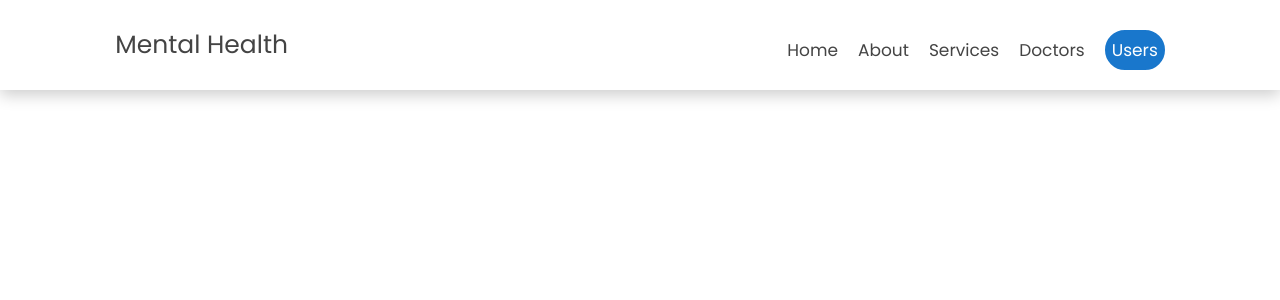
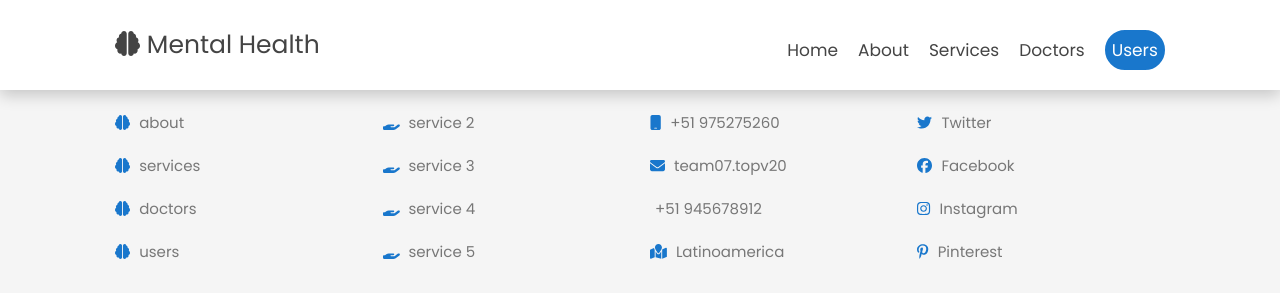
Before and after one commit to d1360cub/mental-health-front, a React (Create React App) app: page / in a window 1280 px wide. Shown: the top 300 px of the page. Built offline with nearby package versions, Linux system fonts and the light colour scheme.

Commit message:
Se agregó Componentes header y footer

```diff
--- a/package.json
+++ b/package.json
@@ -3,6 +3,10 @@
   "version": "0.1.0",
   "private": true,
   "dependencies": {
+    "@fortawesome/fontawesome-svg-core": "^1.3.0",
+    "@fortawesome/free-brands-svg-icons": "^6.0.0",
+    "@fortawesome/free-solid-svg-icons": "^6.0.0",
+    "@fortawesome/react-fontawesome": "^0.1.17",
     "@testing-library/jest-dom": "^5.16.2",
     "@testing-library/react": "^12.1.4",
     "@testing-library/user-event": "^13.5.0",
--- a/src/App.js
+++ b/src/App.js
@@ -1,11 +1,13 @@
 import logo from './logo.svg';
 import './App.css';
 import Header from './Components/Header';
+import Footer from './Components/Footer';
 
 function App() {
   return (
     <div>
       <Header/>
+      <Footer/>
     </div>
   );
 }
--- /dev/null
+++ b/src/Components/Footer.css
@@ -0,0 +1,25 @@
+.footer .footer__box-container {
+    display: grid;
+    grid-template-columns: repeat(auto-fit, minmax(22rem, 1fr));
+    gap: 2rem;
+  }
+
+  .footer .footer__box-container .footer__box h3 {
+    font-size: 2.5rem;
+  }
+
+  .footer .footer__box-container .footer__box a {
+    display: block;
+    font-size: 1.5rem;
+    color: var(--light-color);
+    padding: 1rem 0;
+  }
+
+  .footer .footer__box-container .footer__box a i {
+    padding-right: .5rem;
+    color: var(--blue);
+  }
+
+  .footer .footer__box-container .footer__box a:hover i {
+    padding-right: 2rem;
+  }
--- /dev/null
+++ b/src/Components/Footer.jsx
@@ -0,0 +1,93 @@
+import React from "react";
+import {FontAwesomeIcon} from '@fortawesome/react-fontawesome'
+import {faBrain, faHandHolding, faMapLocation, faPhone, faMobile, faEnvelope} from '@fortawesome/free-solid-svg-icons'
+import {faLinkedin,faTwitter, faFacebook, faInstagram, faPinterestP} from '@fortawesome/free-brands-svg-icons'
+import './Footer.css'
+
+const Footer = () =>{
+    return(
+    <section className="footer">
+        <div className="footer__box-container">
+            <div className="footer__box">
+                <h3>mental health</h3>
+                <a href="#home">
+                    <i className="fa fa-brain"><FontAwesomeIcon icon={faBrain}/></i> home
+                </a>
+                <a href="#about">
+                    <i className="fa fa-brain"><FontAwesomeIcon icon={faBrain}/></i> about
+                </a>
+                <a href="#services">
+                    <i className="fa fa-brain"><FontAwesomeIcon icon={faBrain}/></i> services
+                </a>
+                <a href="#doctors">
+                    <i className="fa fa-brain"><FontAwesomeIcon icon={faBrain}/></i> doctors
+                </a>
+                <a href="#">
+                    <i className="fa fa-brain"><FontAwesomeIcon icon={faBrain}/></i> users
+                </a>
+            </div>
+
+            <div className="footer__box">
+                <h3>our services</h3>
+                <a href="#services">
+                    <i className="fa fa-hand-holding"><FontAwesomeIcon icon={faHandHolding}/></i> service 1
+                </a>
+                <a href="#services">
+                    <i className="fa fa-hand-holding"><FontAwesomeIcon icon={faHandHolding}/></i> service 2
+                </a>
+                <a href="#services">
+                    <i className="fa fa-hand-holding"><FontAwesomeIcon icon={faHandHolding}/></i> service 3
+                </a>
+                <a href="#services">
+                    <i className="fa fa-hand-holding"><FontAwesomeIcon icon={faHandHolding}/></i> service 4
+                </a>
+                <a href="services">
+                    <i className="fa fa-hand-holding"><FontAwesomeIcon icon={faHandHolding}/></i> service 5
+                </a>
+            </div>
+
+            <div className="footer__box">
+                <h3>Contact Info</h3>
+                <a href="#">
+                    <i className="fas fa-phone"><FontAwesomeIcon icon={faPhone}/></i> +51-123-456-789
+                </a>
+                <a href="#">
+                    <i className="fas fa-mobile"><FontAwesomeIcon icon={faMobile}/></i> +51 975275260
+                </a>
+                <a href="#">
+                    <i className="fas fa-envelope"><FontAwesomeIcon icon={faEnvelope}/></i> team07.topv20
+                </a>
+                <a href="#">
+                    <i className="fab fa-whatsapp"></i> +51 945678912
+                </a>
+                <a href="#">
+                    <i className="fa fa-map-location"><FontAwesomeIcon icon={faMapLocation}/></i> Latinoamerica
+                </a>
+            </div>
+
+            <div className="footer__box">
+                <h3>Follow Us</h3>
+                <a href="#">
+                    <i className="fab fa-linkedin"><FontAwesomeIcon icon={faLinkedin}/></i> Linkedin
+                </a>
+                <a href="#" target="__blank">
+                    <i className="fab fa-twitter"><FontAwesomeIcon icon={faTwitter}/></i> Twitter
+                </a>
+                <a href="#">
+                    <i className="fab fa-facebook-f"><FontAwesomeIcon icon={faFacebook}/></i> Facebook
+                </a>
+                <a href="#">
+                    <i className="fab fa-instagram"><FontAwesomeIcon icon={faInstagram}/></i> Instagram
+                </a>
+                <a href="#">
+                    <i className="fab fa-pinterest-p"><FontAwesomeIcon icon={faPinterestP}/></i> Pinterest
+                </a>
+            </div>
+        </div>
+  </section>
+
+    )
+}
+
+
+export default Footer
--- a/src/Components/Header.jsx
+++ b/src/Components/Header.jsx
@@ -1,11 +1,17 @@
 import React from "react";
 import './Header.css'
+import {FontAwesomeIcon} from '@fortawesome/react-fontawesome'
+import {faBrain, faBars} from '@fortawesome/free-solid-svg-icons'
+
 
 const Header = () =>{
     return(
     <header className="header">
         <a href="#" className="header__logo">
-            <i className="fa fa-brain"></i> Mental Health
+            <div className="fa fa-brain">
+                <FontAwesomeIcon icon={faBrain}/> Mental Health
+            </div>
+
         </a>
         <nav className="header__navigation">
             <a href="#home">Home</a>
@@ -15,7 +21,9 @@ const Header = () =>{
             <a href="/login.html" className="btn-users">Users</a>
         </nav>
 
-        <div id="header__menu-btn-responsive" className="fas fa-bars"></div>
+        <div id="header__menu-btn-responsive" className="fas fa-bars">
+            <FontAwesomeIcon icon= {faBars}/>
+        </div>
     </header>
     )
 }
```
Also changed, not shown: 1 other file (tests, documents, lock files or other folders).
